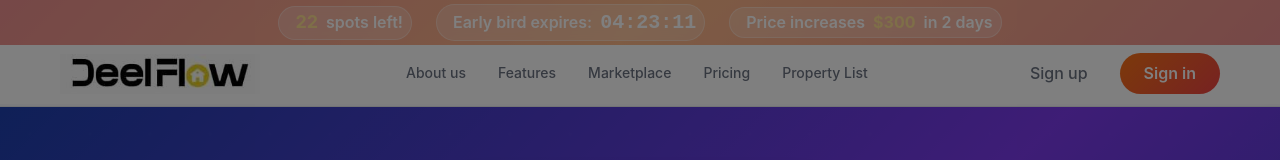
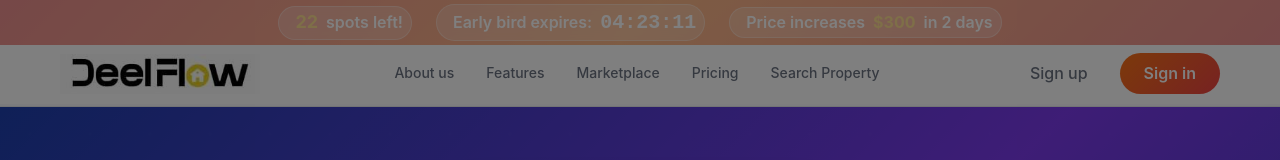
Before and after one commit to agarwalpacker12/deelflowai-landing, a Next.js app: page / in a window 1280 px wide. Shown: the top 160 px of the page. Built offline with nearby package versions, Linux system fonts and the light colour scheme.

Commit message:
search property label fixed

```diff
--- a/app/component/hero/Navbar.jsx
+++ b/app/component/hero/Navbar.jsx
@@ -15,7 +15,7 @@ function Navbar() {
     { href: "#feature", label: "Features" },
     { href: "#marketplace", label: "Marketplace" },
     { href: "#pricing", label: "Pricing" },
-    { href: "/propertyList", label: "Property List" },
+    { href: "/propertyList", label: "Search Property" },
   ];
 
   // Navigation links for other pages (route to home page sections)
@@ -24,7 +24,7 @@ function Navbar() {
     { href: "/#feature", label: "Features" },
     { href: "/#marketplace", label: "Marketplace" },
     { href: "/#pricing", label: "Pricing" },
-    { href: "/propertyList", label: "Property List" },
+    { href: "/propertyList", label: "Search Property" },
   ];
 
   const navLinks = isHomePage ? homeNavLinks : otherPageNavLinks;
```
